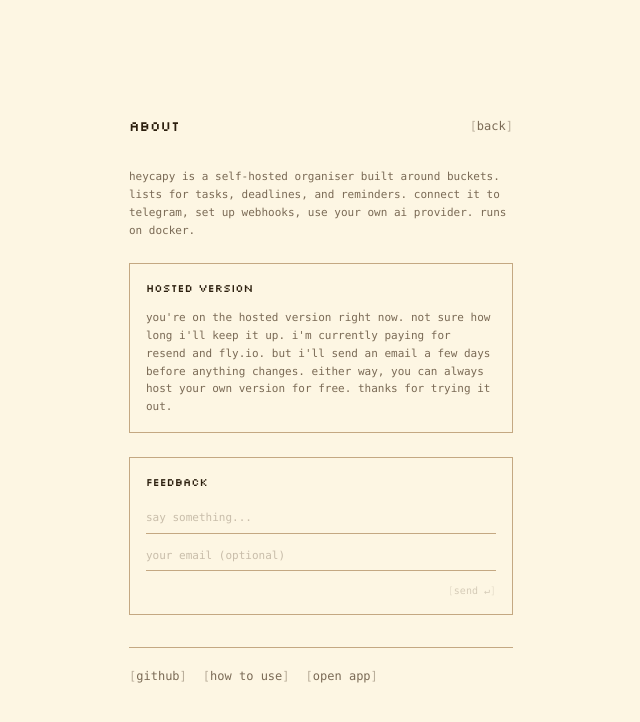
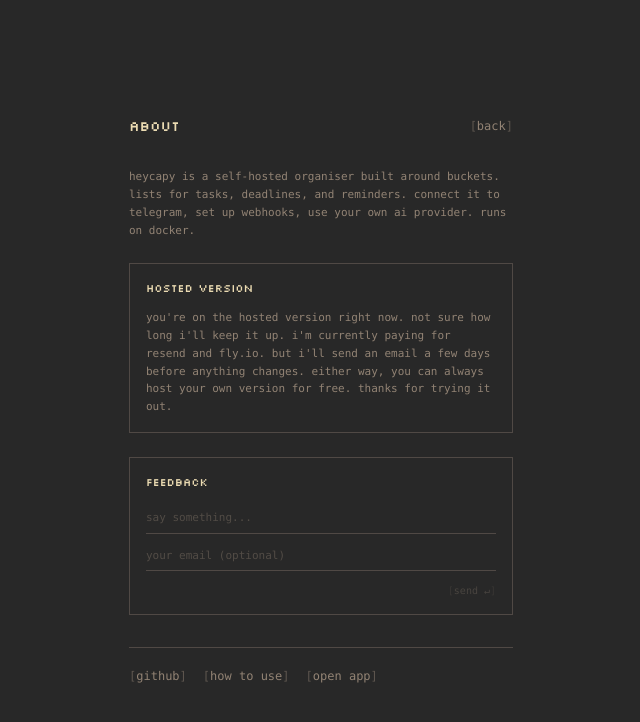
Before and after one commit to heycapy/heycapy, a Next.js app: page /about in a window 1280 px wide. Shown: the top 722 px of the page, without its empty margins (319-959 px from the left). Built offline with nearby package versions, Linux system fonts and the light colour scheme.

Commit message:
fix: root domain theme and feedback loading

```diff
--- a/src/components/FeedbackForm.tsx
+++ b/src/components/FeedbackForm.tsx
@@ -3,7 +3,7 @@
 import { useEffect, useRef, useState } from "react";
 
 const COOLDOWN_MS = 60_000;
-const COOLDOWN_STEPS = 5;
+const COOLDOWN_STEPS = 60;
 
 export function FeedbackForm({ fallbackEmail }: { fallbackEmail?: string }) {
   const [message, setMessage] = useState("");
@@ -61,7 +61,7 @@ export function FeedbackForm({ fallbackEmail }: { fallbackEmail?: string }) {
 
   if (sent) {
     const filled = Math.ceil((remaining / (COOLDOWN_MS / 1000)) * COOLDOWN_STEPS);
-    const boxes = "■".repeat(filled) + "□".repeat(COOLDOWN_STEPS - filled);
+    const boxes = "▪".repeat(filled) + "·".repeat(COOLDOWN_STEPS - filled);
     return (
       <div className="border-border border p-4">
         <p className="font-pixel mb-2 text-[11px]">feedback</p>
--- a/src/components/providers/ThemeProvider.tsx
+++ b/src/components/providers/ThemeProvider.tsx
@@ -8,7 +8,7 @@ export function ThemeProvider({ children }: { children: ReactNode }) {
   return (
     <NextThemesProvider
       attribute="data-theme"
-      defaultTheme="capy"
+      defaultTheme="gruvbox"
       themes={[
         "capy",
         "light",
```
